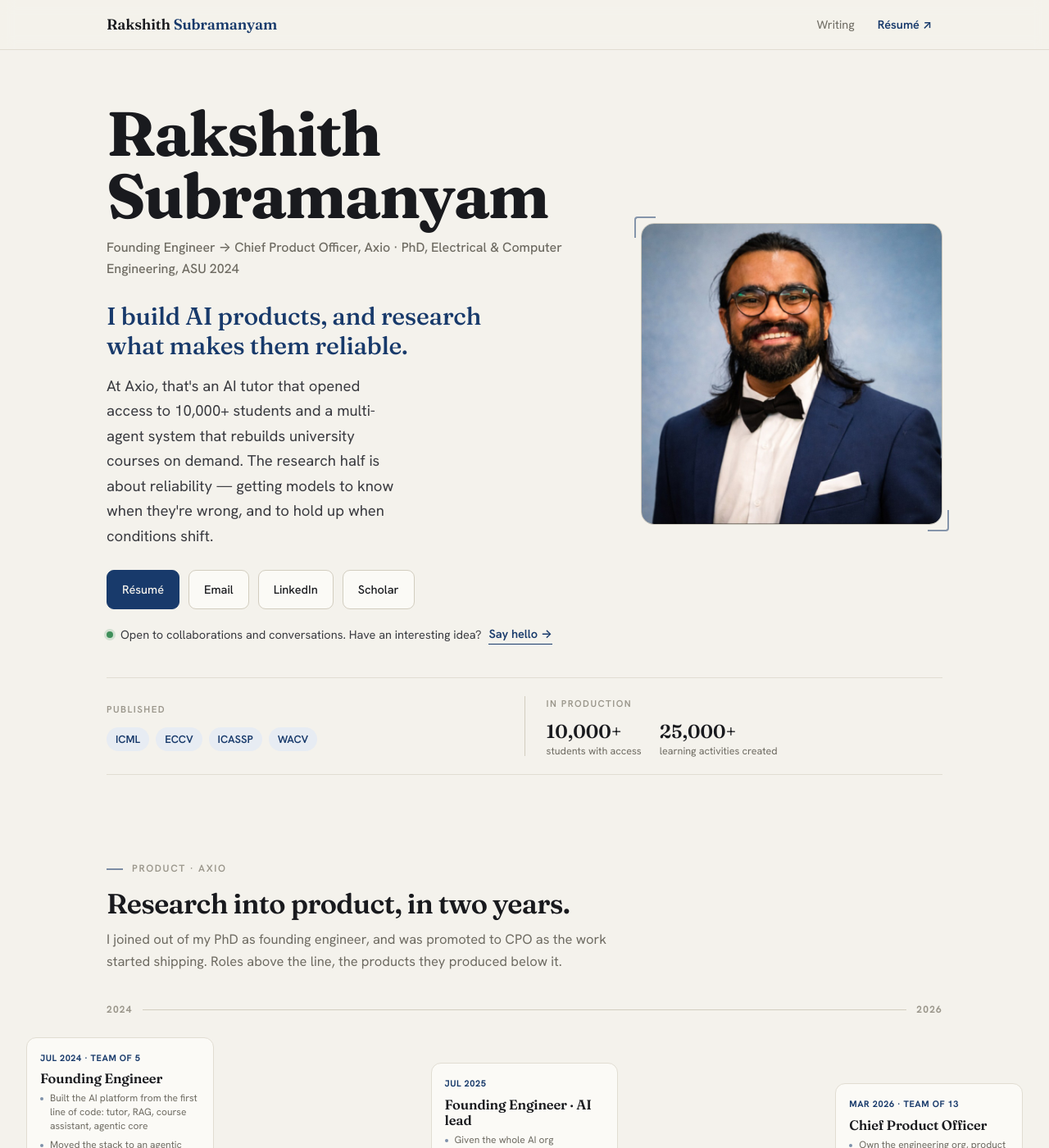
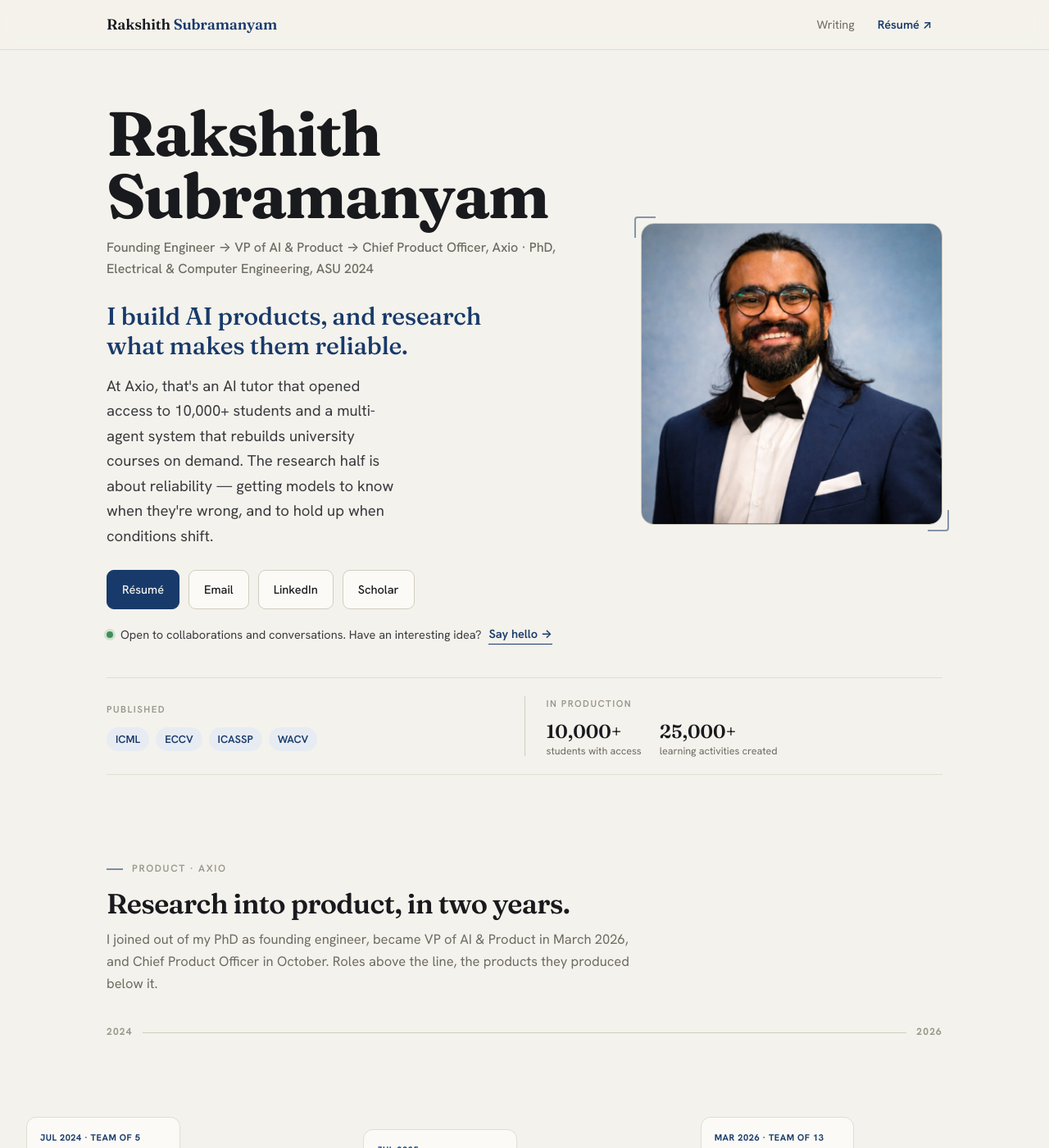
Before and after one commit to Rakshith-2905/portfolio, a Jekyll site: the page built from index.html, in a window 1280 px wide and 1400 px high. Shown: the whole window at 82% size. Built offline with Jekyll 4.4.1, drawn with Linux system fonts in a browser that asks for light colours; some of the changed text lies outside the part shown.

Commit message:
Add VP of AI & Product role; CPO Oct 2026
Co-Authored-By: Claude Opus 5.5 <noreply@anthropic.com>

```diff
--- a/assets/css/main.css
+++ b/assets/css/main.css
@@ -390,3 +390,8 @@ footer.foot{border-top:1px solid var(--line); padding:38px 0; margin-top:30px; b
 .collab{margin:18px 0 0; font-size:14.5px; color:var(--ink-soft); display:flex; align-items:center; gap:9px; flex-wrap:wrap}
 .collab a{color:var(--navy); font-weight:600; text-decoration:none; border-bottom:1px solid currentColor}
 .collab .dot{width:8px; height:8px; border-radius:50%; background:#3F8F5A; box-shadow:0 0 0 3px rgba(63,143,90,.18); flex:none}
+
+/* 6-node product timeline */
+.timeline.n6{grid-template-columns:repeat(6,1fr)}
+.timeline.n6 .axis{grid-template-columns:repeat(6,1fr)}
+@media(max-width:820px){ .timeline.n6{display:block; grid-template-columns:none; grid-template-rows:none; padding-left:26px; margin-top:8px} }
--- a/index.html
+++ b/index.html
@@ -8,7 +8,7 @@ layout: default
       <div class="hero-grid">
         <div>
           <h1 class="hero-name">Rakshith Subramanyam</h1>
-          <p class="hero-title">Founding Engineer → Chief Product Officer, Axio · PhD, Electrical &amp; Computer Engineering, ASU 2024</p>
+          <p class="hero-title">Founding Engineer → VP of AI &amp; Product → Chief Product Officer, Axio · PhD, Electrical &amp; Computer Engineering, ASU 2024</p>
           <p class="lead">I build AI products, and research what makes them reliable.</p>
           <p class="who">At Axio, that's an AI tutor that opened access to 10,000+ students and a multi-agent system that rebuilds university courses on demand. The research half is about reliability — getting models to know when they're wrong, and to hold up when conditions shift.</p>
           <div class="hero-links">
@@ -54,10 +54,10 @@ layout: default
       <div class="sec-head">
         <div class="eyebrow">Product · Axio</div>
         <h2>Research into product, in two years.</h2>
-        <p class="tl-story">I joined out of my PhD as founding engineer, and was promoted to CPO as the work started shipping. Roles above the line, the products they produced below it.</p>
+        <p class="tl-story">I joined out of my PhD as founding engineer, became VP of AI &amp; Product in March 2026, and Chief Product Officer in October. Roles above the line, the products they produced below it.</p>
       </div>
       <div class="tl-caption">2024 <span class="ln"></span> 2026</div>
-      <div class="timeline n5 wide">
+      <div class="timeline n6 wide">
         <div class="tcard up" style="grid-column:1">
           <div class="tdate">Jul 2024 · team of 5</div>
           <p class="trole">Founding Engineer</p>
@@ -89,7 +89,7 @@ layout: default
           </ul>
         </div>
         <div class="tcard down prod" style="grid-column:4">
-          <div class="tdate">2025–26 · shipping</div>
+          <div class="tdate">2025–26 · in use</div>
           <p class="trole">Course Modernizer</p>
           <p class="tdesc">A multi-agent system that rebuilds a university course on demand. I ran discovery with instructors, wrote both the product and technical specs, and built the agent core.</p>
           <div class="tstats">
@@ -98,15 +98,23 @@ layout: default
         </div>
         <div class="tcard up" style="grid-column:5">
           <div class="tdate">Mar 2026 · team of 13</div>
-          <p class="trole">Chief Product Officer</p>
+          <p class="trole">VP of AI &amp; Product</p>
           <ul class="tbul">
+            <li>Course Modernizer: idea to a product in use in under 6 months</li>
             <li>Own the engineering org, product roadmap and product KPIs</li>
             <li>Scaled team 5→13; devs into architects</li>
             <li>3× faster shipping; explicit tech-debt balance</li>
           </ul>
         </div>
+        <div class="tcard up" style="grid-column:6">
+          <div class="tdate">Oct 2026</div>
+          <p class="trole">Chief Product Officer</p>
+          <ul class="tbul">
+            <li>Lead product across Axio</li>
+          </ul>
+        </div>
         <div class="axis">
-          <span class="dot"></span><span class="dot"></span><span class="dot"></span><span class="dot"></span><span class="dot big"></span>
+          <span class="dot"></span><span class="dot"></span><span class="dot"></span><span class="dot"></span><span class="dot"></span><span class="dot big"></span>
         </div>
       </div>
     </div>
@@ -207,7 +215,7 @@ layout: default
         <div>
           <div class="eyebrow" style="margin-bottom:18px">About</div>
           <p>I finished my PhD in Electrical &amp; Computer Engineering at Arizona State University in 2024. During it I interned at Stanford Research Institute and spent two summers at Lawrence Livermore National Lab, where most of my papers came from.</p>
-          <p>Since then I've been at Axio, building AI for education, joining as founding engineer and becoming Chief Product Officer.</p>
+          <p>Since then I've been at Axio, building AI for education, joining as founding engineer, then VP of AI &amp; Product, and now Chief Product Officer.</p>
           <p>I'm also always open to collaborating. If you have an interesting idea, a research question, or just want to talk through a problem, <a href="mailto:{{ site.email }}">send me a note</a>. I read everything.</p>
         </div>
         <div>
```
